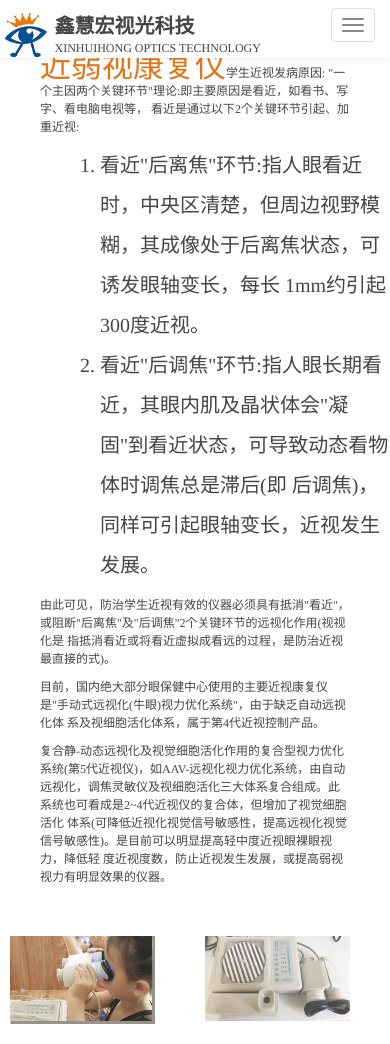
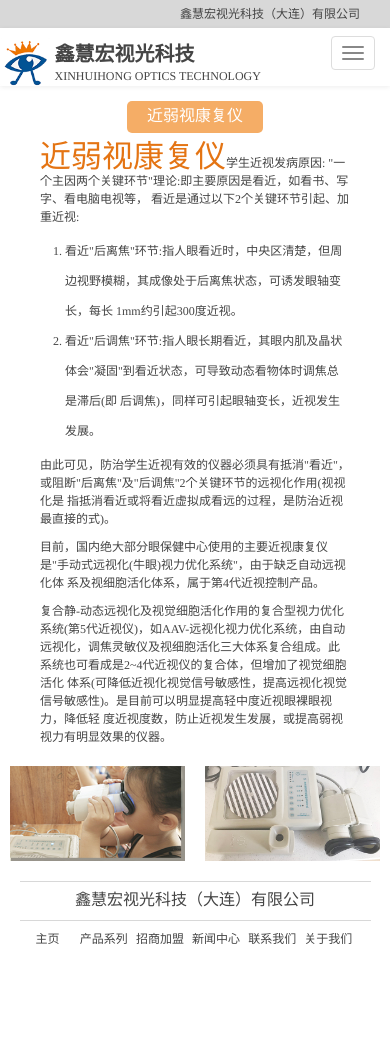
Before and after one commit to tthtnt/xinhuihong, a website: page dist/restore-03.html in a window 390 px wide. After the commit the page ends 968 px from the top, so only its background shows below. Drawn offline with Linux system fonts and the light colour scheme.

Commit message:
康复子页完成

```diff
--- a/dist/css/style.css
+++ b/dist/css/style.css
@@ -1990,7 +1990,7 @@
     font-size: 14px;
   }
   .common-inner li div img{
-    height: auto;
+    height: 95px;
   }
   .common-inner-title-mobile h3{
     margin: 15px auto;
@@ -2015,6 +2015,17 @@
   .common-inner .subsidiary li{
     width: 50%;
   }
+  .common-inner ol{
+    font-size: 12px;
+    line-height: 30px;
+    padding-left: 65px;
+  }
+  .common-inner ol li{
+    padding-right: 40px;
+  }
+  .common-inner .restore li{
+    padding: 10px;
+  }
 }
 @media screen and (max-width: 414px){
    .common-inner .subsidiary li img{
--- a/dist/restore-03.html
+++ b/dist/restore-03.html
@@ -16,6 +16,13 @@
 </head>
 
 <body>
+<!--移动端灰色顶部-->
+<div class="mobile-header">
+  <h1>
+    鑫慧宏视光科技（大连）有限公司
+  </h1>
+</div>
+<!--移动端灰色顶部结束-->
 <nav class="navbar navbar-default">
   <div class="container-fluid">
     <!-- Brand and toggle get grouped for better mobile display -->
@@ -168,6 +175,9 @@
 <!--内容开始-->
 <div class="container-fluid w">
   <div class="common-inner">
+    <div class="common-inner-title-mobile">
+      <h3>近弱视康复仪</h3>
+    </div>
     <p><span>近弱视康复仪</span>学生近视发病原因: "一个主因两个关键环节"理论:即主要原因是看近，如看书、写字、看电脑电视等，
       看近是通过以下2个关键环节引起、加重近视:
       </p>
@@ -312,6 +322,23 @@
     <img src="img/icon_pagetop.png" alt="" />
   </a>
 </div>
+<div class="mobile-footer">
+  <div class="mobile-footer-top">
+    <h3>
+      鑫慧宏视光科技（大连）有限公司
+    </h3>
+  </div>
+  <div class="mobile-footer-bottom">
+    <ul>
+      <li><a href="index.html">主页</a></li>
+      <li><a href="eyewear-products.html">产品系列</a></li>
+      <li><a href="investment.html">招商加盟</a></li>
+      <li><a href="news.html">新闻中心</a></li>
+      <li><a href="contact-us.html">联系我们</a></li>
+      <li><a href="about.html">关于我们</a></li>
+    </ul>
+  </div>
+</div>
 <script src="js/vendor/jquery-3.3.1.min.js" integrity="sha256-FgpCb/KJQlLNfOu91ta32o/NMZxltwRo8QtmkMRdAu8=" crossorigin="anonymous"></script>
 <script src="js/bootstrap.min.js"></script>
 <script src="js/main.js"></script>
```
Also changed, not shown: dist/restore-01.html (+27 -0 lines), dist/restore-02.html (+27 -0 lines), dist/restore-04.html (+27 -0 lines), dist/restore-05.html (+27 -0 lines).
